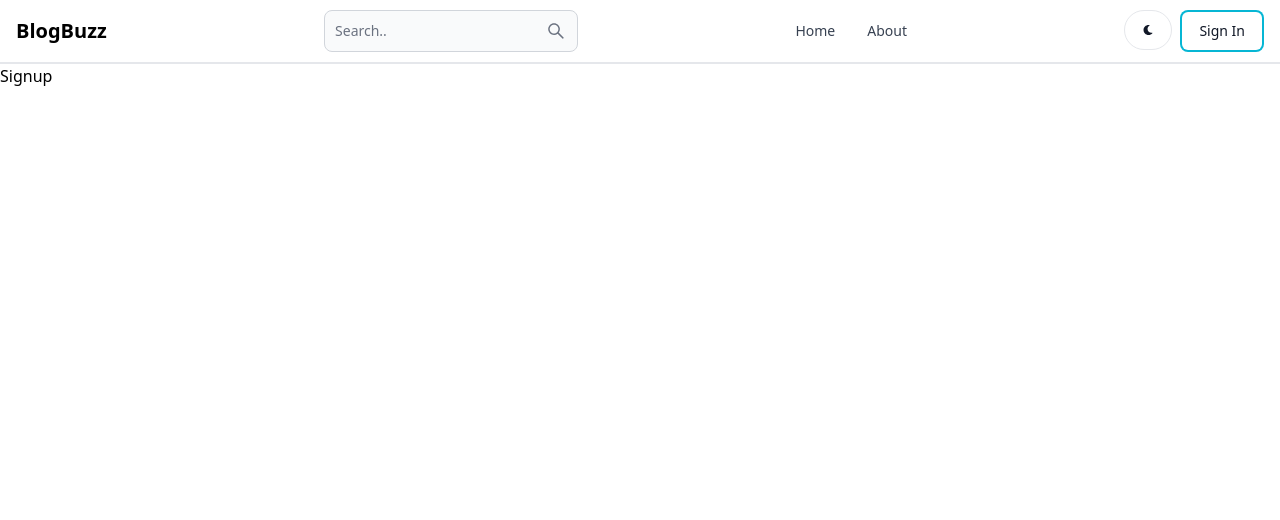
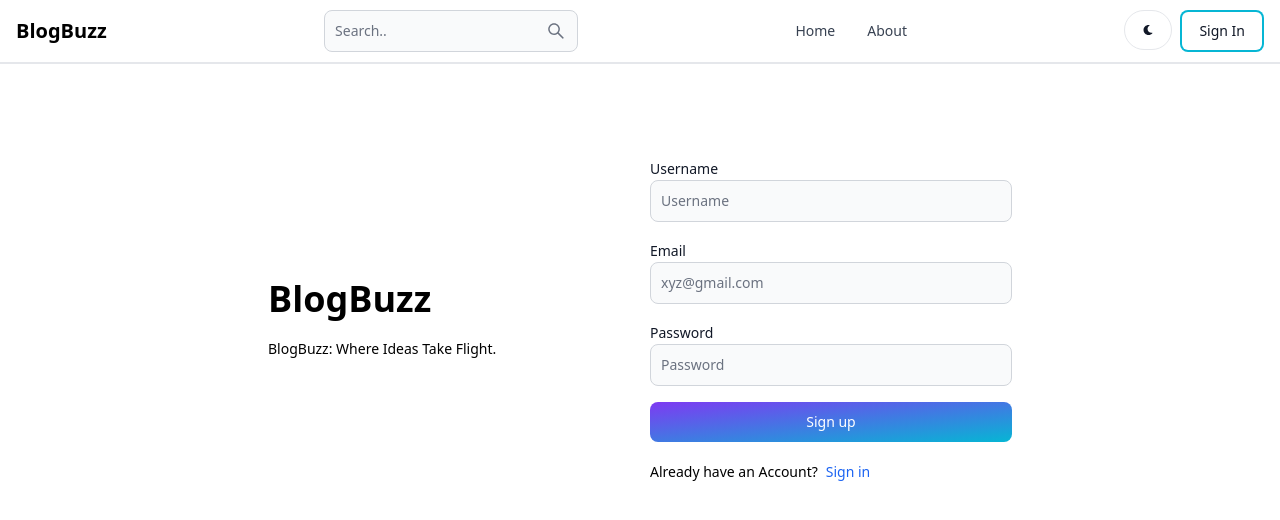
Before and after one commit to 13Anisha/Modern-Blog, a React (Vite) app in the folder client/: page /sign-up in a window 1280 px wide. Shown: the top 520 px of the page. Built offline with nearby package versions, Linux system fonts and the light colour scheme.

Commit message:
sign up page UI

```diff
--- a/client/src/pages/Signup.jsx
+++ b/client/src/pages/Signup.jsx
@@ -1,7 +1,69 @@
+import { Button, Label } from 'flowbite-react';
 import React from 'react'
+import {Link } from "react-router-dom";
+import { TextInput } from 'flowbite-react';
 
 export default function Signup() {
   return (
-    <div>Signup</div>
-  )
+    <div className='min-h-screen mt-20'>
+      <div className='flex p-3 max-w-3xl mx-auto flex-col md:flex-row md:items-center gap-5' >
+        {/* left */}
+        <div className='flex-1'>
+
+          <Link to="/" className='font-bold dark:text-white text-4xl'>
+             BlogBuzz
+          </Link>
+          <p className='text-sm mt-5'>BlogBuzz: Where Ideas Take Flight.</p>
+
+        </div>
+
+        {/* right */}
+
+        <div className='flex-1'>
+          <form className='flex flex-col gap-4'>
+            <div>
+              <Label value="Username"  />
+              <TextInput
+                  type='text'
+                  placeholder='Username'
+                  id='username' />
+
+            </div>
+
+
+            <div>
+              <Label value="Email"  />
+              <TextInput
+                  type='text'
+                  placeholder='xyz@gmail.com'
+                  id='email' />
+
+            </div>
+
+            <div>
+              <Label value="Password"  />
+              <TextInput
+                  type='text'
+                  placeholder='Password'
+                  id='password' />
+
+            </div>
+            <Button gradientDuoTone="purpleToBlue" type='submit'>Sign up</Button>
+
+
+          </form>
+
+          <div className='flex gap-2 text-sm mt-5'>
+            <span>Already have an Account?</span>
+            <Link to='/sign-in' className='text-blue-600' >
+              Sign in
+            </Link>
+          </div>
+        </div>
+
+
+      </div>
+
+    </div>
+  );
 }
```
